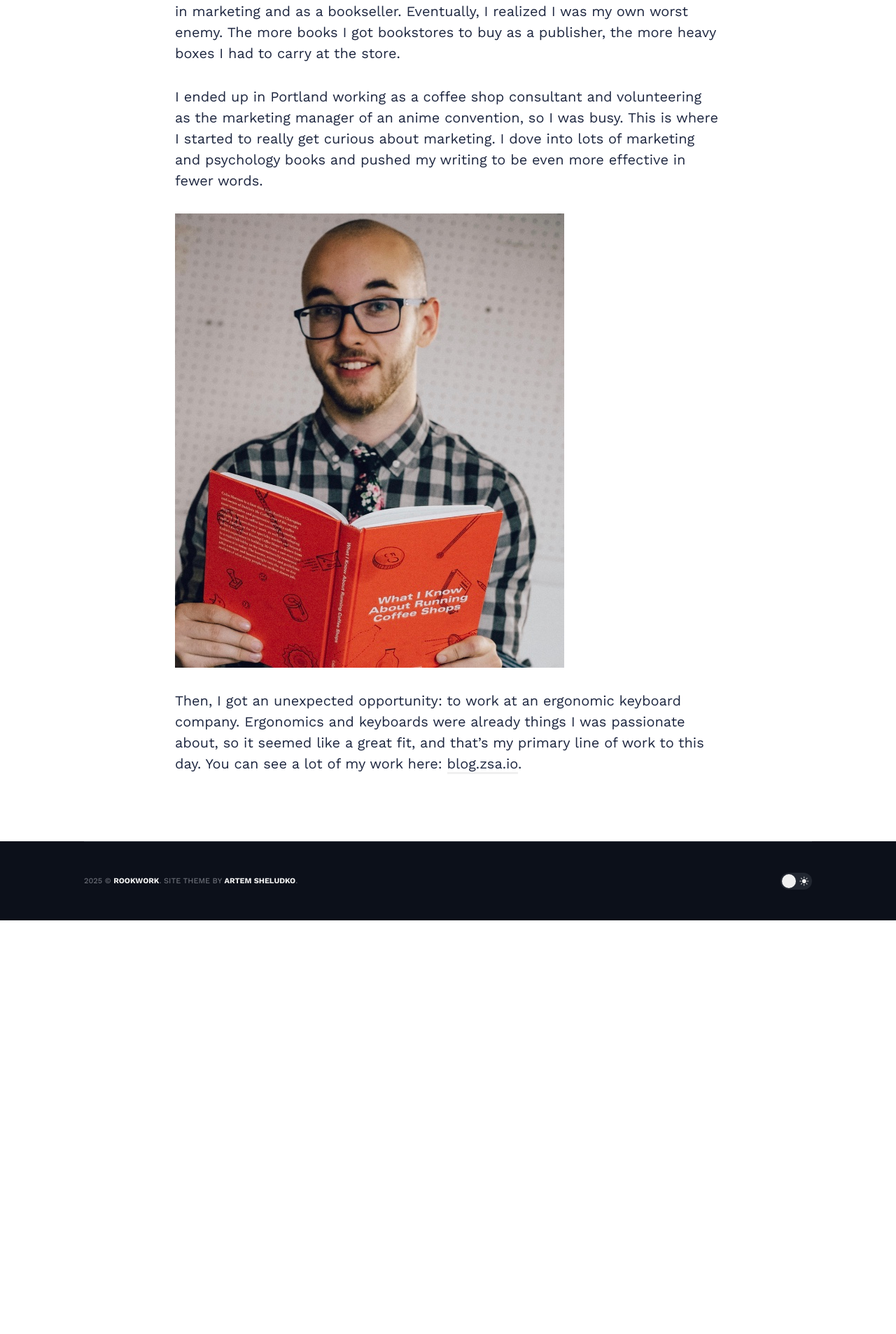
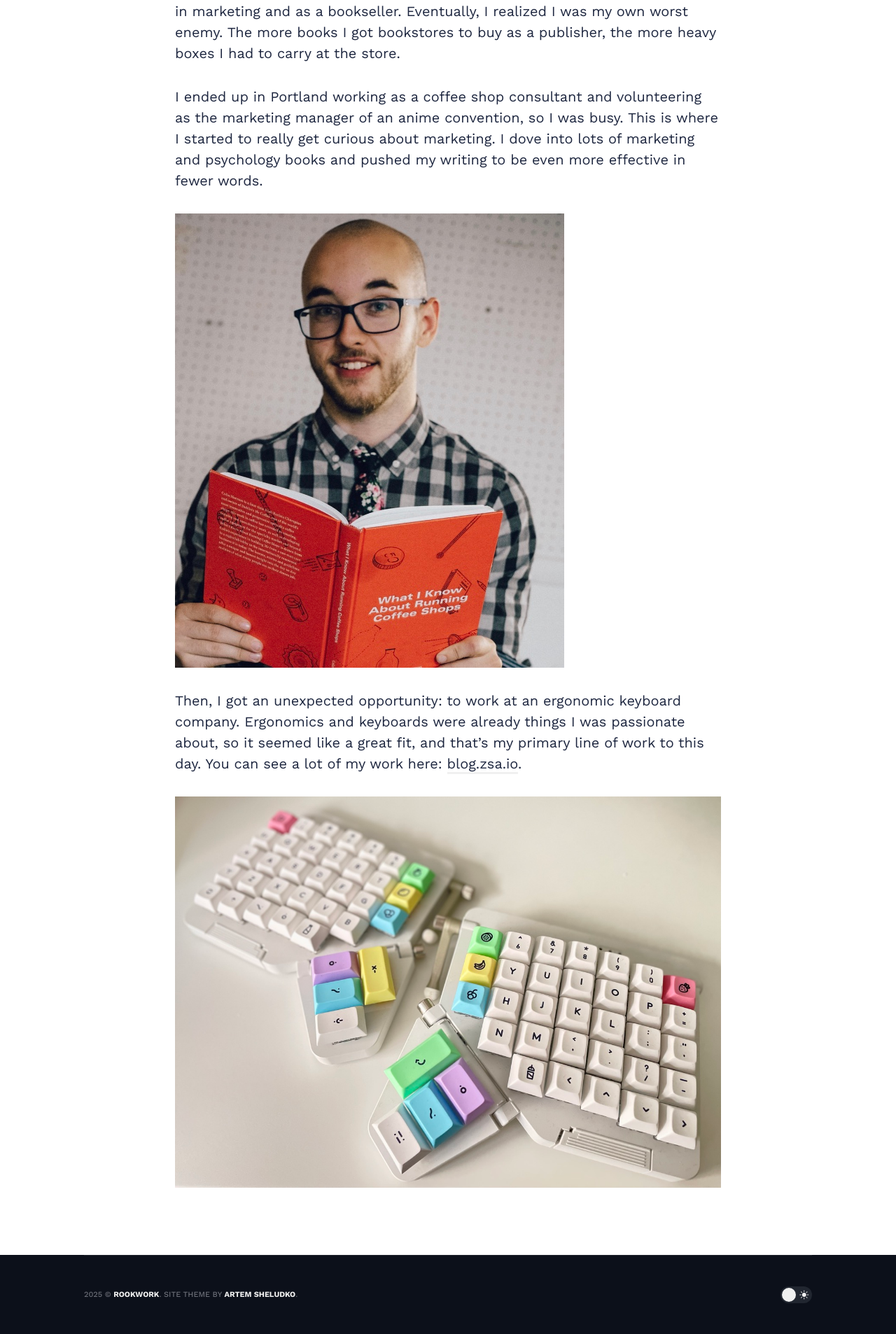
Before and after one commit to Rookwork/rookwork.github.io, a Jekyll site: the page built from _pages/about.md, in a window 1280 px wide. Shown: the part 2142-4048 px from the top of the page at 70% size. Built offline with Jekyll 4.4.1, drawn with Linux system fonts in a browser that asks for light colours; nearby versions of some CDN libraries; before the commit the page ends 3457 px from its top, so only the background shows below that.

Commit message:
Adding keyboard image

```diff
--- a/_pages/about.md
+++ b/_pages/about.md
@@ -23,3 +23,5 @@ I ended up in Portland working as a coffee shop consultant and volunteering as t
 ![An image of me with the book "What I know about Running Coffe Shops"](/images/coffee-shops.jpg)
 
 Then, I got an unexpected opportunity: to work at an ergonomic keyboard company. Ergonomics and keyboards were already things I was passionate about, so it seemed like a great fit, and that's my primary line of work to this day. You can see a lot of my work here: [blog.zsa.io](https://blog.zsa.io/).
+
+![An image of the ZSA Moonlander with custom keycaps](/images/moonlander.jpeg)
```
Also changed, not shown: images/moonlander.jpeg (added).
